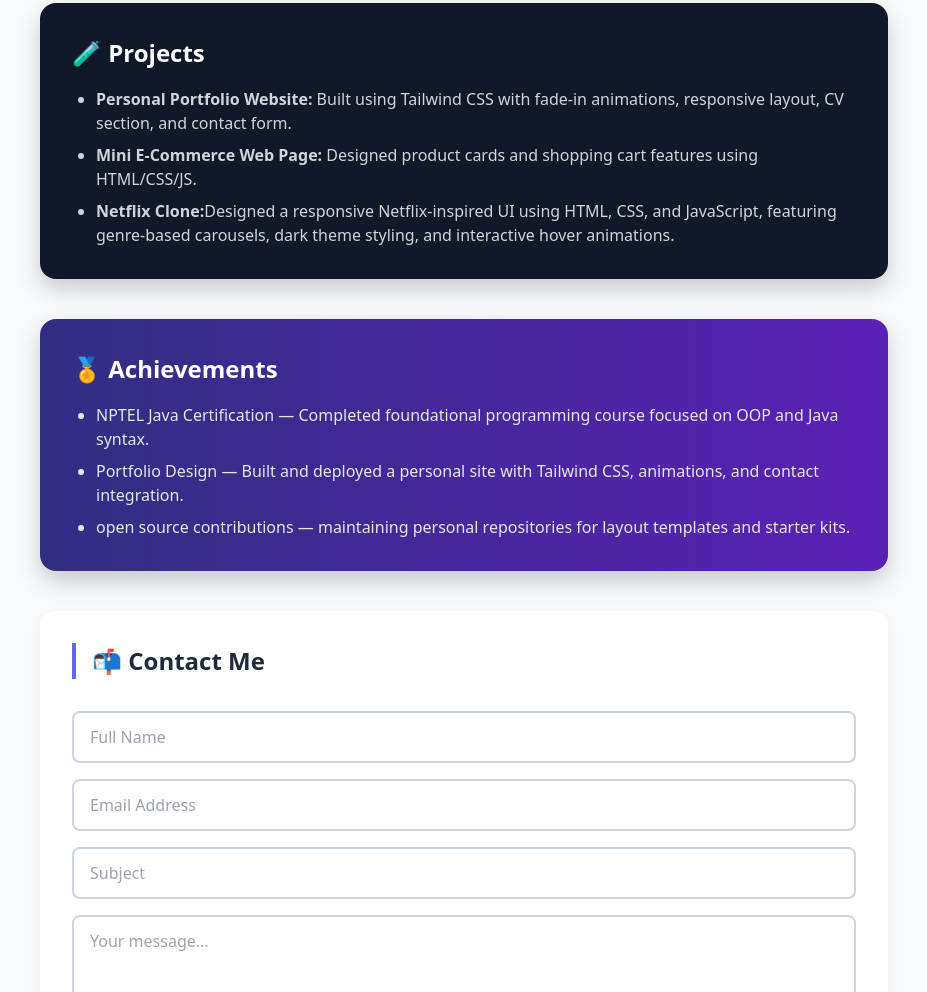
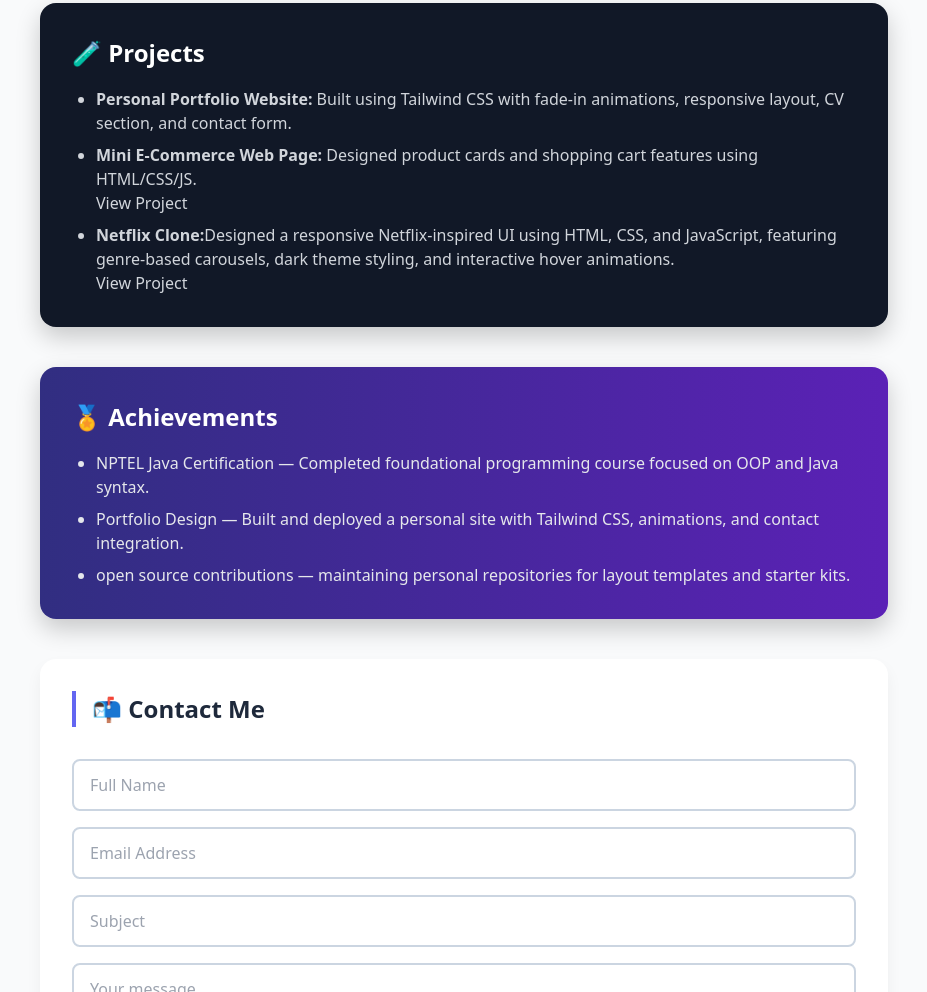
Before and after one commit to Arghadeep64/FUTURE_FS_01, a plain HTML site: page index.html in a window 1280 px wide. Shown: the part 1401-2393 px from the top of the page, without its empty margins (176-1103 px from the left). Drawn offline with nearby package versions, Linux system fonts and the light colour scheme.

Commit message:
index.html

```diff
--- a/index.html
+++ b/index.html
@@ -80,8 +80,10 @@
       <h2 class="highlight-heading">🧪 Projects</h2>
       <ul class="list-disc pl-6 space-y-2 text-gray-300">
         <li><strong>Personal Portfolio Website:</strong> Built using Tailwind CSS with fade-in animations, responsive layout, CV section, and contact form.</li>
-        <li><strong>Mini E-Commerce Web Page:</strong> Designed product cards and shopping cart features using HTML/CSS/JS.</li>
-        <li><strong>Netflix Clone:</strong>Designed a responsive Netflix-inspired UI using HTML, CSS, and JavaScript, featuring genre-based carousels, dark theme styling, and interactive hover animations. </li>
+        <li><strong>Mini E-Commerce Web Page:</strong> Designed product cards and shopping cart features using HTML/CSS/JS.<br>
+        <a href="https://arghadeep64.github.io/FUTURE_FS_02/">View Project</a></li>
+        <li><strong>Netflix Clone:</strong>Designed a responsive Netflix-inspired UI using HTML, CSS, and JavaScript, featuring genre-based carousels, dark theme styling, and interactive hover animations. <br>
+        <a href="https://arghadeep64.github.io/FUTURE_FS_03/">View Project</a></li>
       </ul>
     </section>
 
```
